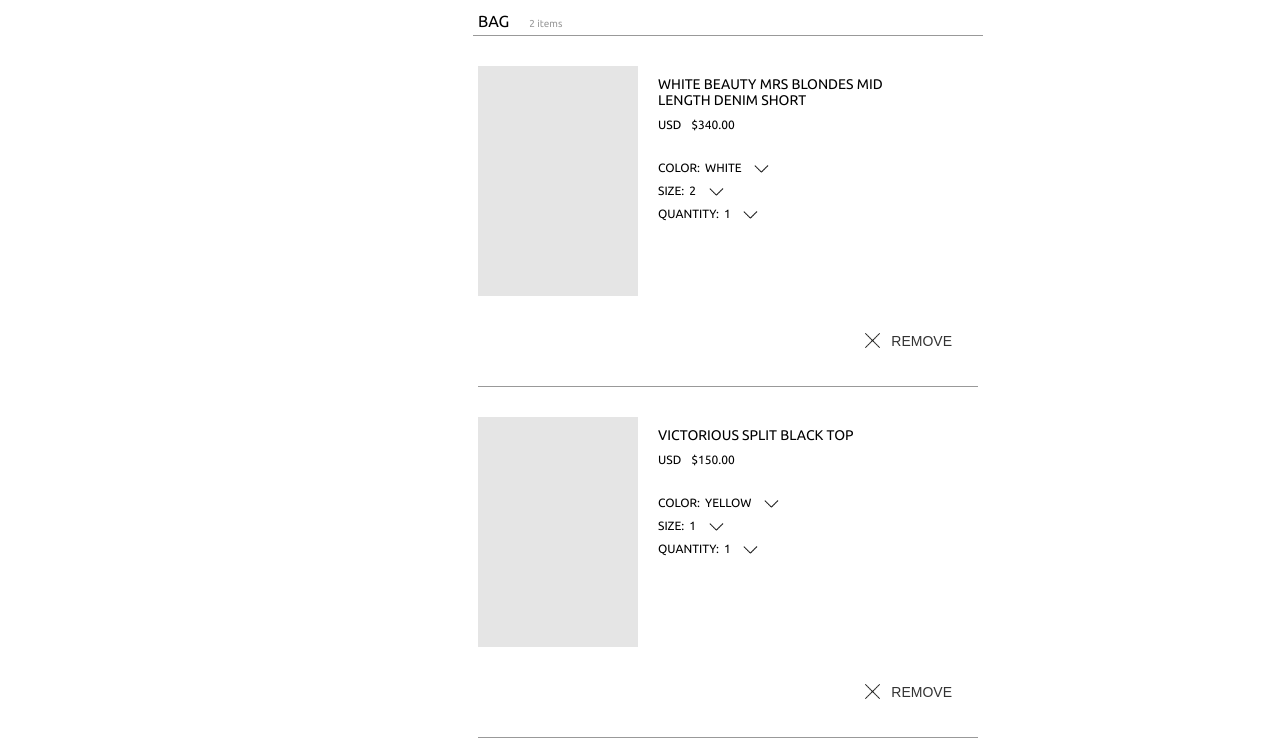
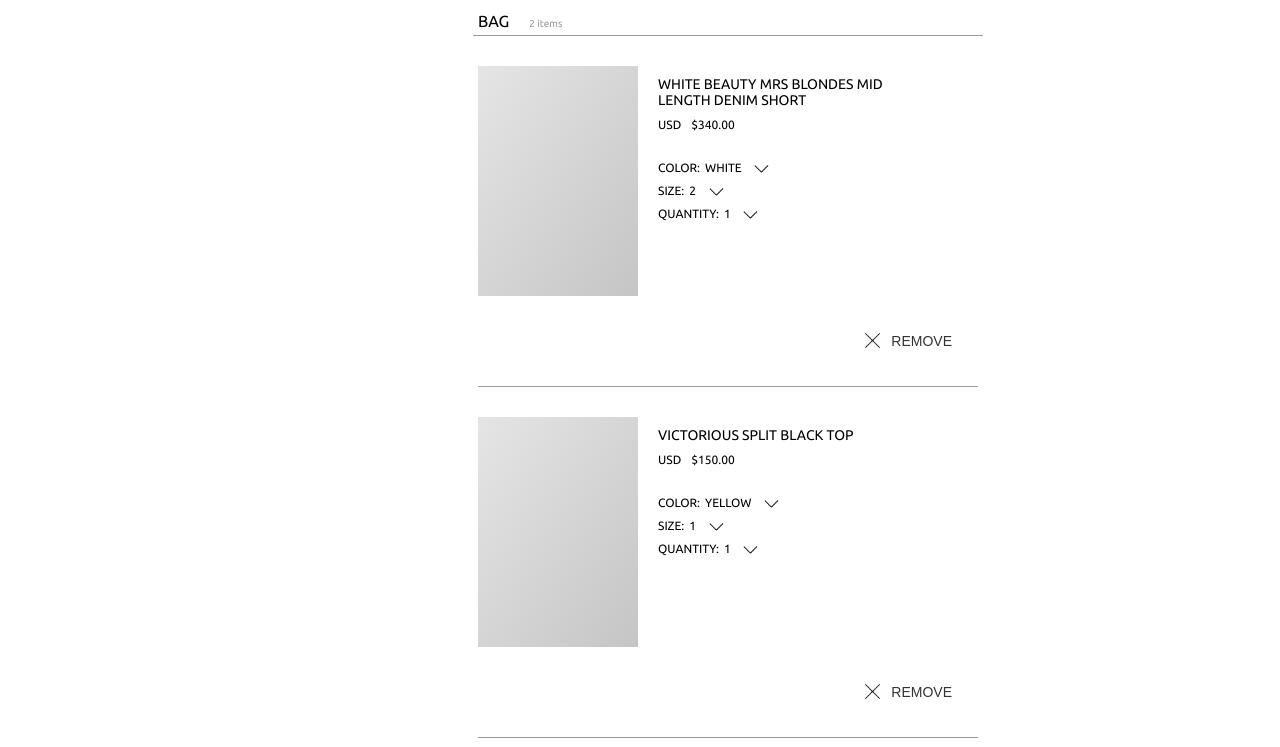
Before and after one commit to yuliya-zhukova/fashion-store, a website: page bag.html in a window 1280 px wide. Shown: the part 53-800 px from the top of the page. Drawn offline with nearby package versions, Linux system fonts and the light colour scheme; files that its build step writes are made by us from their sources.

Commit message:
Replace the background with a gradient in the pictures

```diff
--- a/scss/_picture.scss
+++ b/scss/_picture.scss
@@ -1,7 +1,7 @@
 .fs-product-picture {
   width: 500px;
   height: 800px;
-  background-color: #e5e5e5;
+  background-image: linear-gradient(to right bottom, #e5e5e5, #c5c5c5);
 
   &_collection {
     width: 100%;
```
